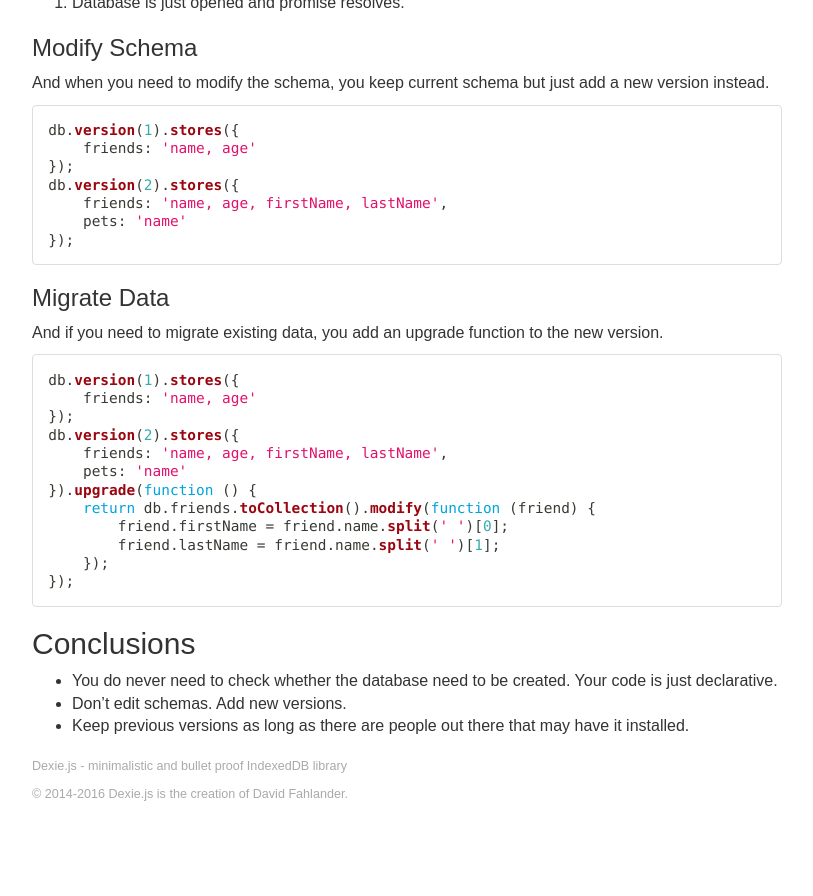
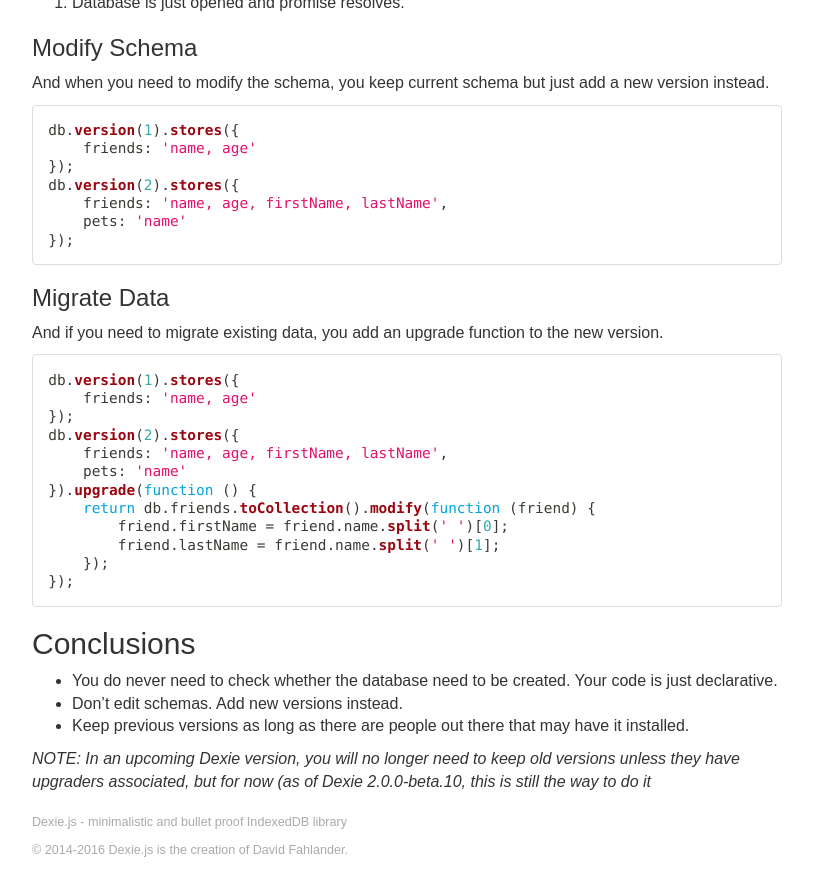
Before and after one commit to dexie/dexie-website, a Jekyll site: the page built from docs/Tutorial/Understanding-the-basics.md, in a window 1280 px wide and 900 px high, scrolled down 1042 px. Shown: the top 896 px of the window, without its empty margins (38-851 px from the left). Built offline with Jekyll 4.4.1, drawn with Linux system fonts in a browser that asks for light colours; before the commit the page ends 1886 px from its top, so only the background shows below that.

Commit message:
Update Understanding-the-basics.md

```diff
--- a/docs/Tutorial/Understanding-the-basics.md
+++ b/docs/Tutorial/Understanding-the-basics.md
@@ -75,5 +75,7 @@ db.version(2).stores({
 ## Conclusions
 
 * You do never need to check whether the database need to be created. Your code is just declarative.
-* Don't edit schemas. Add new versions.
+* Don't edit schemas. Add new versions instead.
 * Keep previous versions as long as there are people out there that may have it installed.
+
+*NOTE: In an upcoming Dexie version, you will no longer need to keep old versions unless they have upgraders associated, but for now (as of Dexie 2.0.0-beta.10, this is still the way to do it*
```
